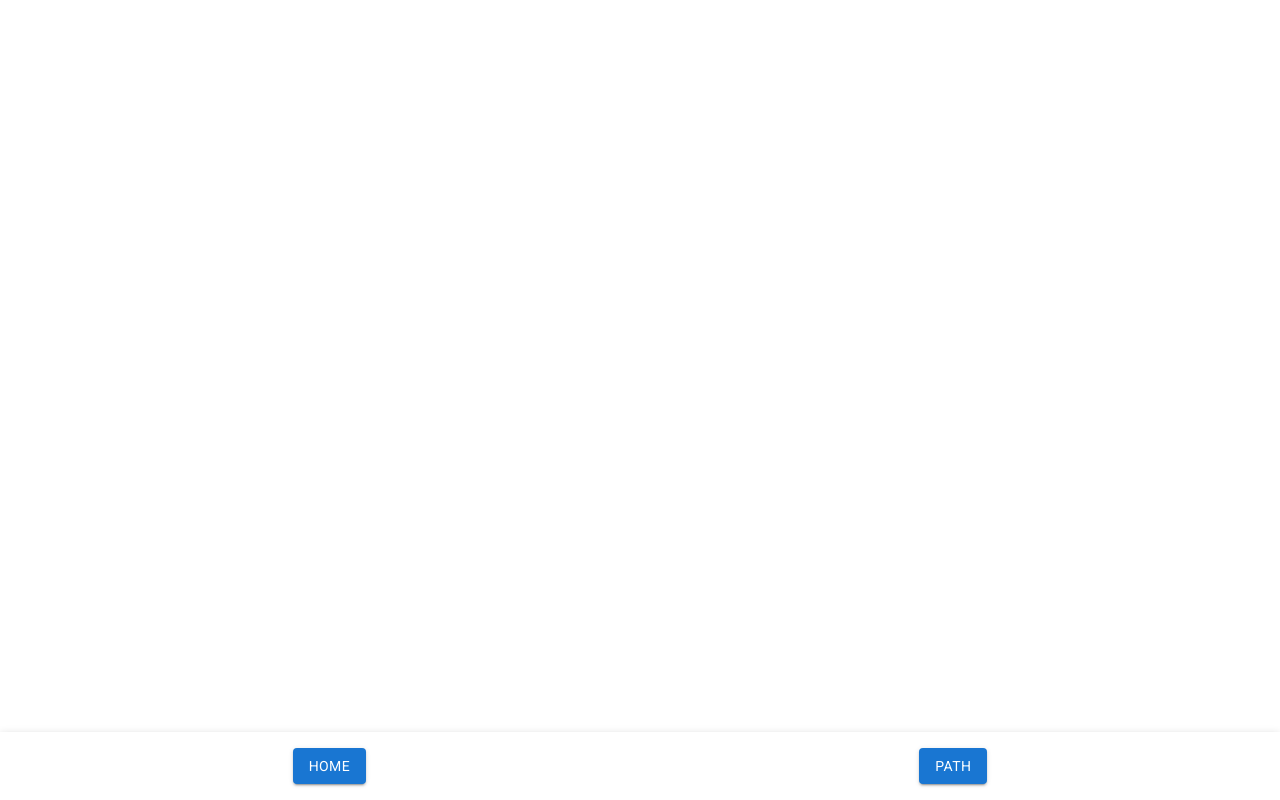
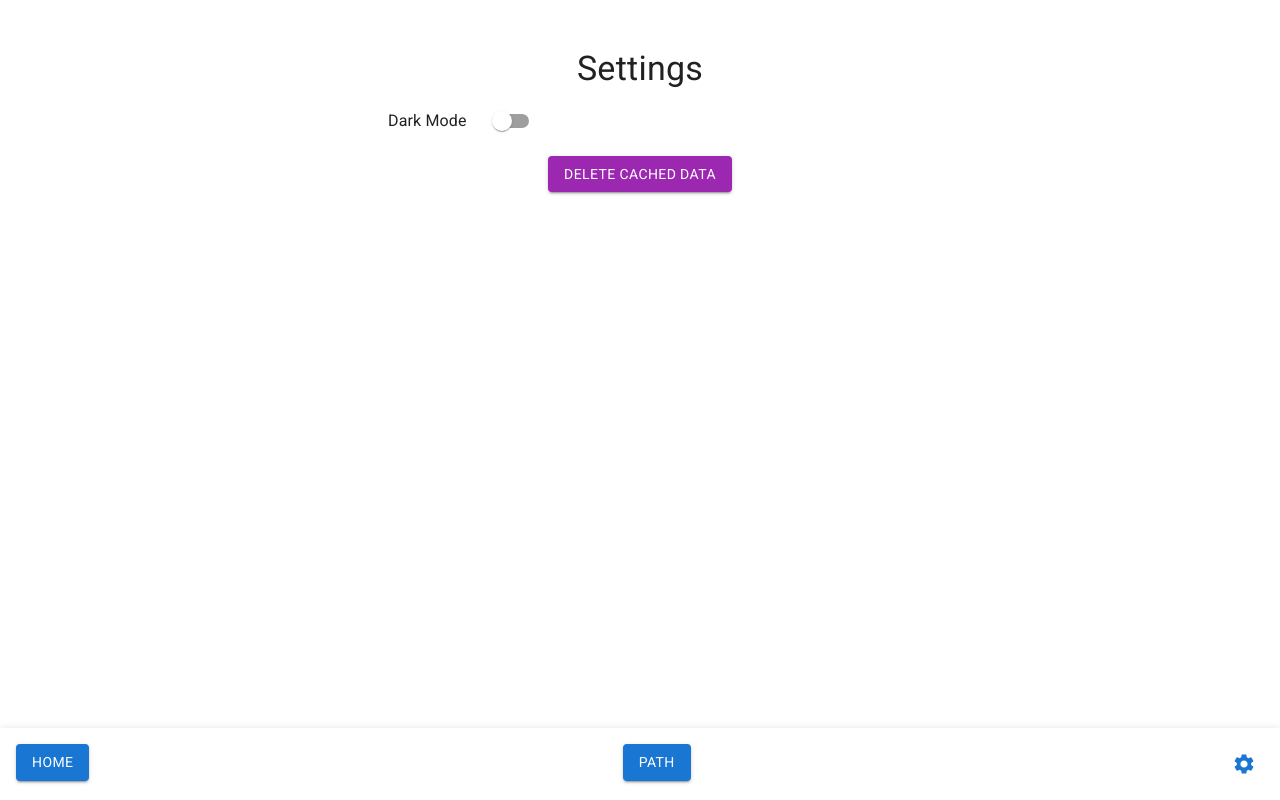
Before and after one commit to sky-ash/heatpath, a React (Vite) app: page /heatpath/settings in a window 1280 px wide. Before the commit this address had no page. Built offline with nearby package versions, Linux system fonts and the light colour scheme.

Commit message:
settings

```diff
--- a/src/App.jsx
+++ b/src/App.jsx
@@ -7,6 +7,7 @@ import { Container } from '@mui/material';
 import Start from './pages/Start';
 import Path from './pages/Path';
 import Lecture from './pages/Lecture';
+import Settings from './pages/Settings';
 import Navigation from './components/Navigation';
 
 // The main App component
@@ -18,6 +19,7 @@ export default function App() {
           <Route path="/" element={<Start />} />
           <Route path="/path" element={<Path />} />
           <Route path="/lecture/:id" element={<Lecture />} />
+          <Route path="/settings" element={<Settings />} />
         </Routes>
       </Container>
       <Navigation />
--- a/src/components/Navigation.jsx
+++ b/src/components/Navigation.jsx
@@ -1,8 +1,9 @@
 // src/components/Navigation.jsx
 
 import React from 'react';
-import { Box, Button } from '@mui/material';
+import { Box, Button, IconButton } from '@mui/material';
 import { useLocation, Link } from 'react-router-dom';
+import SettingsIcon from '@mui/icons-material/Settings';
 
 export default function Navigation() {
   const location = useLocation();
@@ -19,7 +20,7 @@ export default function Navigation() {
       bgcolor="background.paper"
       p={2}
       display="flex"
-      justifyContent="space-around"
+      justifyContent="space-between"
       boxShadow={3}
     >
       <Link to="/" style={{ textDecoration: 'none' }}>
@@ -32,6 +33,11 @@ export default function Navigation() {
           Path
         </Button>
       </Link>
+      <Link to="/settings" style={{ textDecoration: 'none' }}>
+        <IconButton color="primary">
+          <SettingsIcon />
+        </IconButton>
+      </Link>
     </Box>
   );
 }
--- /dev/null
+++ b/src/pages/Settings.jsx
@@ -0,0 +1,42 @@
+// src/pages/Settings.jsx
+
+import React, { useState, useEffect } from 'react';
+import { Container, Typography, Switch, Button, Box } from '@mui/material';
+
+export default function Settings() {
+  const [darkMode, setDarkMode] = useState(() => {
+    const savedMode = localStorage.getItem('darkMode');
+    return savedMode ? JSON.parse(savedMode) : false;
+  });
+
+  useEffect(() => {
+    localStorage.setItem('darkMode', JSON.stringify(darkMode));
+    document.body.style.backgroundColor = darkMode ? '#121212' : '#ffffff';
+  }, [darkMode]);
+
+  const handleDeleteCachedData = () => {
+    localStorage.clear();
+    alert('Cached data deleted');
+  };
+
+  return (
+    <Container maxWidth="sm" className="container">
+      <Typography variant="h4" gutterBottom>
+        Settings
+      </Typography>
+      <Box display="flex" alignItems="center" mb={2}>
+        <Typography variant="body1" component="p" style={{ marginRight: '1rem' }}>
+          Dark Mode
+        </Typography>
+        <Switch
+          checked={darkMode}
+          onChange={() => setDarkMode(!darkMode)}
+          color="primary"
+        />
+      </Box>
+      <Button variant="contained" color="secondary" onClick={handleDeleteCachedData}>
+        Delete Cached Data
+      </Button>
+    </Container>
+  );
+}
--- a/src/pages/Start.jsx
+++ b/src/pages/Start.jsx
@@ -9,11 +9,6 @@ export default function Start() {
 
   const handleGetStarted = () => {
     navigate('/path');
-  };
-
-  const handleDeleteCachedData = () => {
-    localStorage.clear();
-    alert('Cached data deleted');
   };
 
   return (
@@ -28,9 +23,6 @@ export default function Start() {
         <Button variant="contained" color="primary" onClick={handleGetStarted} style={{ marginRight: '1rem' }}>
           Get Started
         </Button>
-        <Button variant="contained" color="secondary" onClick={handleDeleteCachedData}>
-          Delete Cached Data
-        </Button>
       </Box>
     </Container>
   );
```
